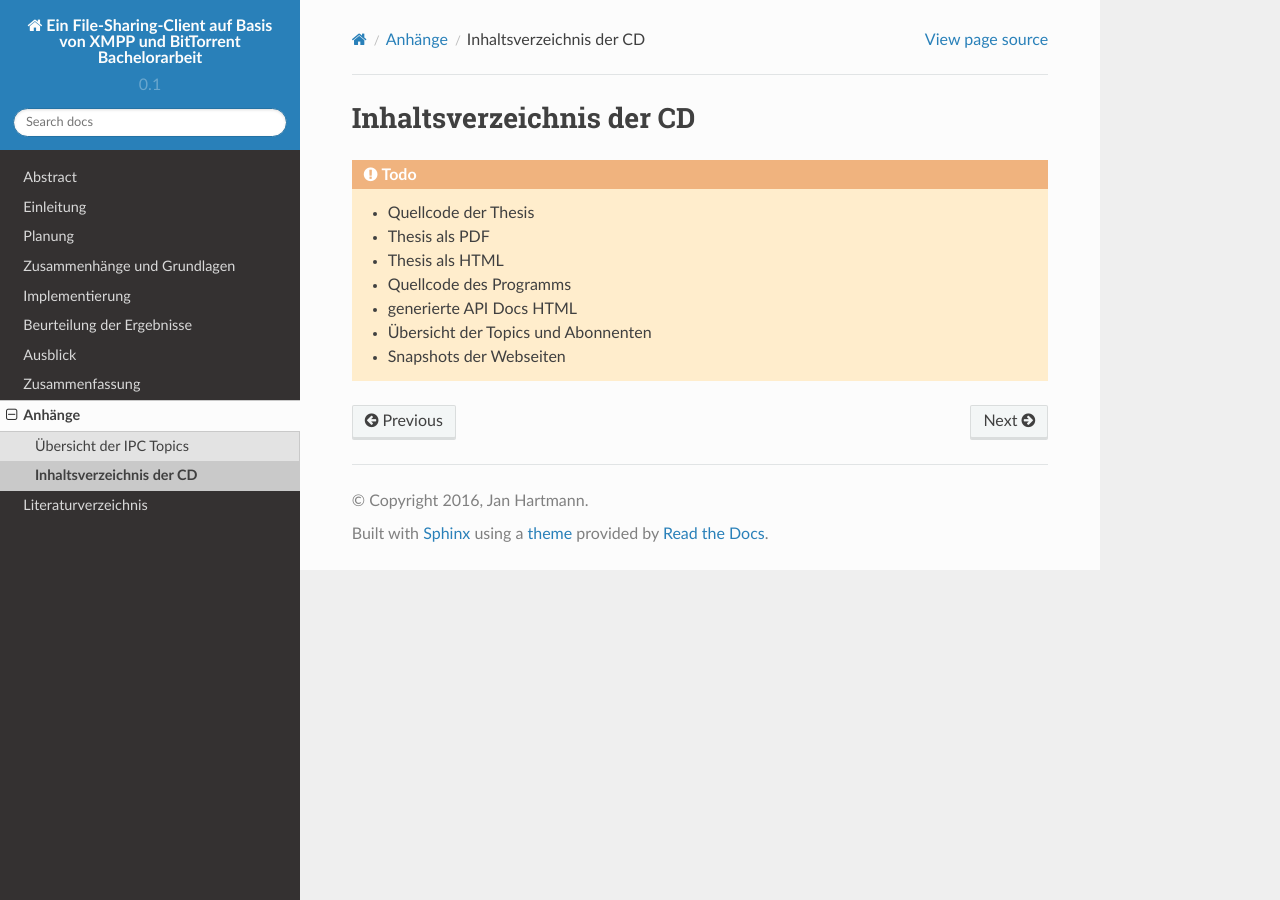
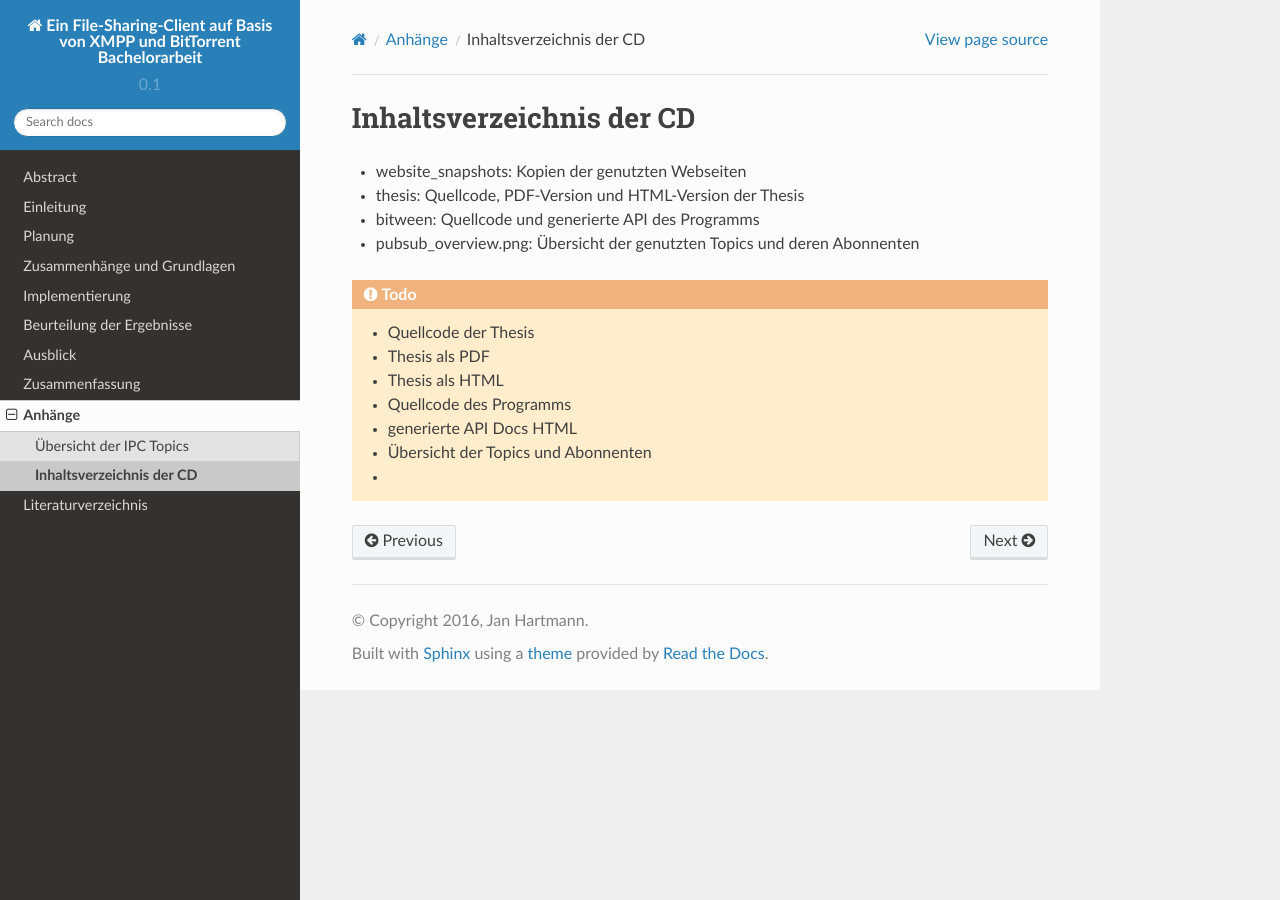
Before and after one commit to puhoy/ba_thesis, a Sphinx documentation site: the page built from docs/08_anhang/inhalt_cd.rst, in a window 1280 px wide. Built offline with Sphinx 7.4.7 and the Read the Docs theme 2.0.0, drawn with Linux system fonts in a browser that asks for light colours.

Commit message:
new topic overview

```diff
--- a/docs/08_anhang/inhalt_cd.rst
+++ b/docs/08_anhang/inhalt_cd.rst
@@ -1,5 +1,12 @@
 Inhaltsverzeichnis der CD
 =========================
+
+- website_snapshots: Kopien der genutzten Webseiten
+- thesis: Quellcode, PDF-Version und HTML-Version der Thesis
+
+- bitween: Quellcode und generierte API des Programms
+- pubsub_overview.png: Übersicht der genutzten Topics und deren Abonnenten
+
 
 .. todo::
 
```
Also changed, not shown: other parts of docs/08_anhang/inhalt_cd.rst (+1 -1 lines), docs/08_anhang/resources/pubsub_overview.xml (+1 -1 lines), docs/08_anhang/resources/pubsub_overview.png, docs/08_anhang/resources/pubsub_overview.svg.
